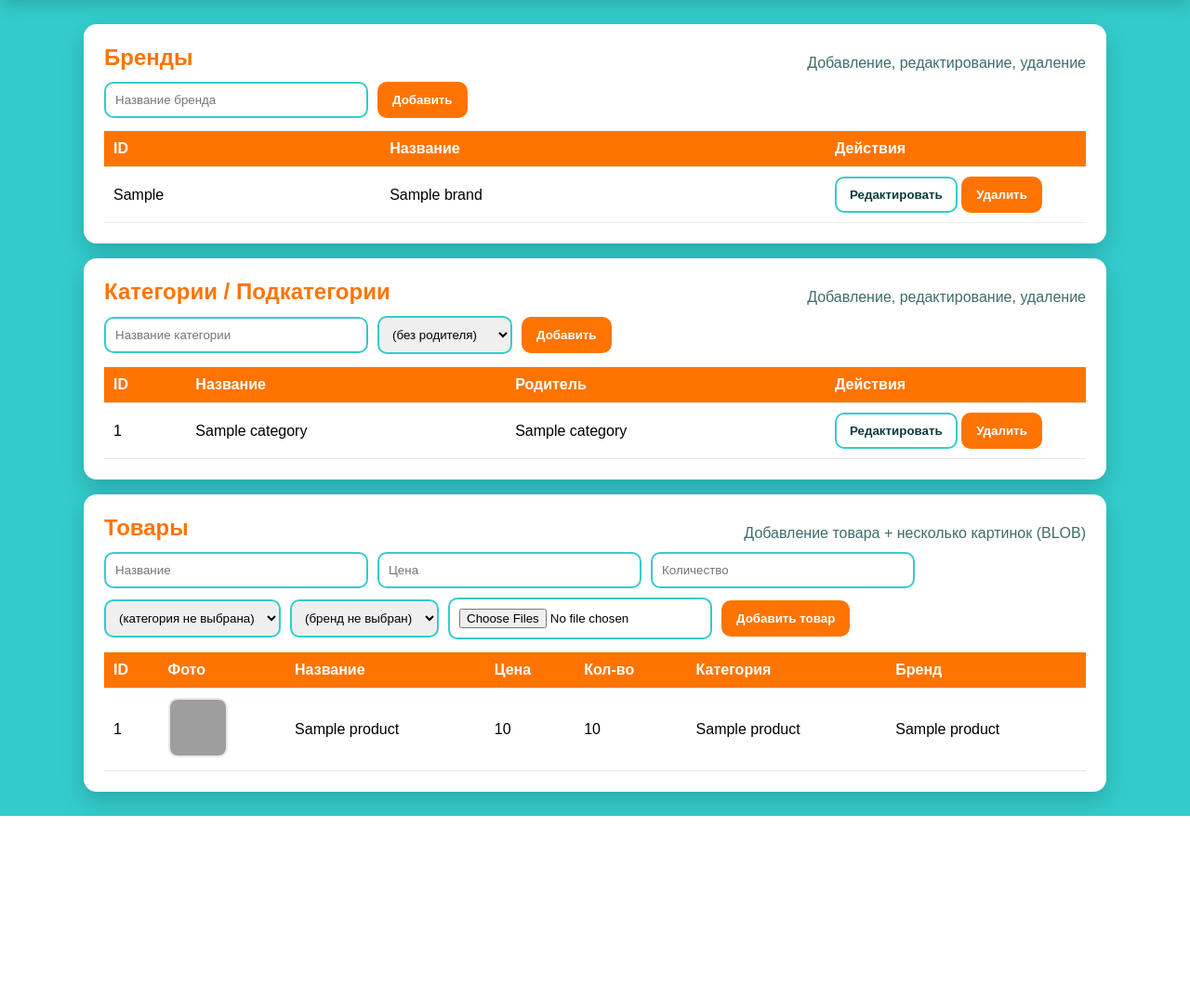
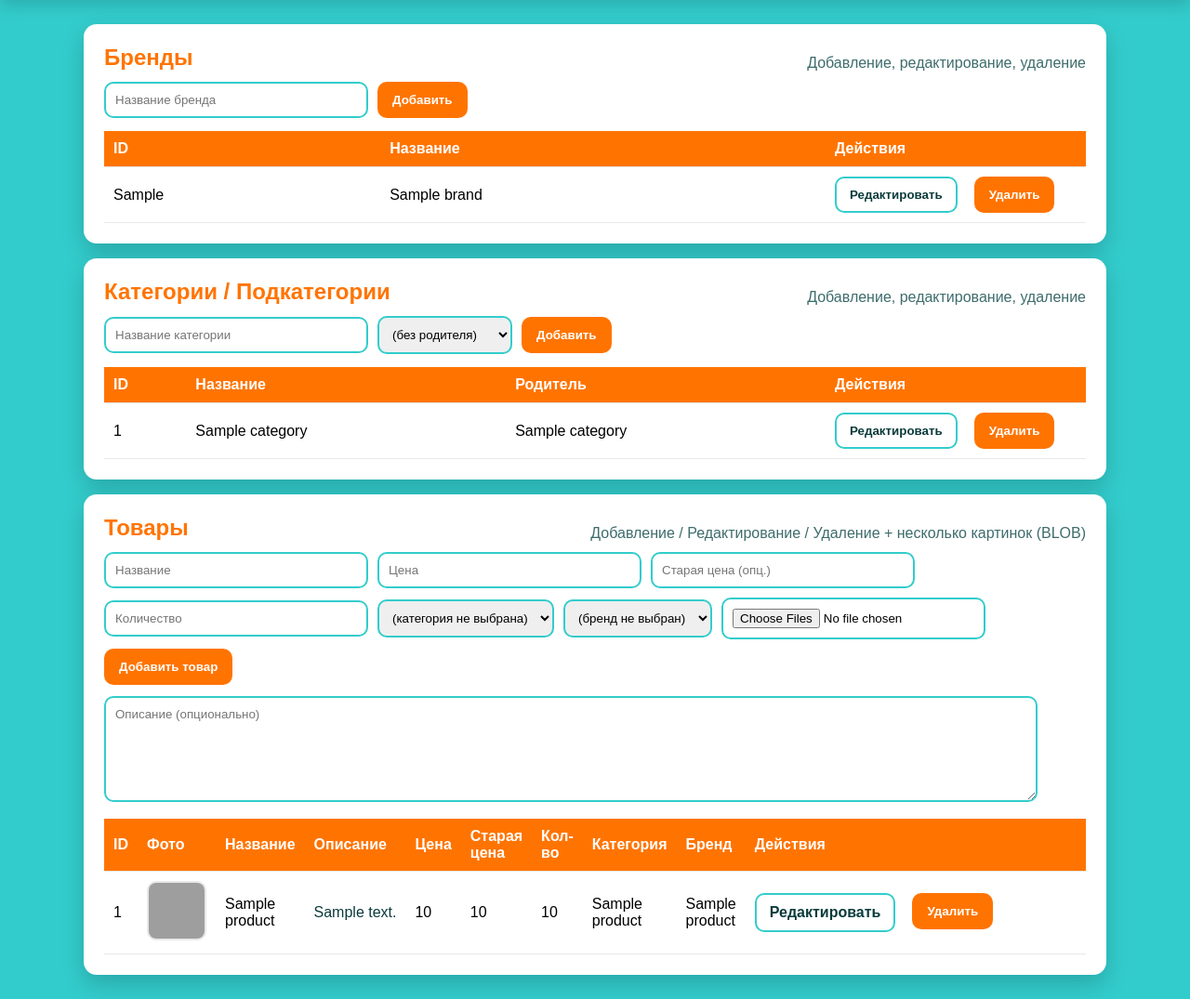
Before and after one commit to Alexustimenko/diplom, a Flask app: template app/templates/admin.html in a window 1280 px wide. Shown: the part 70-1145 px from the top of the page at 93% size. Before the commit the page ends 948 px from the top, so only its background shows below. Run offline with Flask 3, Linux system fonts and the light colour scheme; the template is opened without the code that fills it: most values are stand-ins (such as "Sample title", 1, 10 or a date in 2020); grey boxes are pictures that could not be loaded.

Commit message:
Added editing and deleting for goods

```diff
--- a/app/templates/admin.html
+++ b/app/templates/admin.html
@@ -1,7 +1,4 @@
-<!-- ============================
-     app/templates/admin.html
-     (обновление: блок товаров + загрузка нескольких BLOB-картинок)
-     ============================ -->
+<!-- app/templates/admin.html -->
 <!DOCTYPE html>
 <html>
 <head>
@@ -47,12 +44,19 @@
 
         .row{ display:flex; gap:10px; flex-wrap:wrap; align-items:center; }
 
-        input, select{
+        input, select, textarea{
             padding:10px;
             border:2px solid var(--cyan);
             border-radius:10px;
+            font-family: Arial, sans-serif;
         }
         input{ width:260px; }
+        textarea{
+            width: 100%;
+            max-width: 980px;
+            min-height: 90px;
+            resize: vertical;
+        }
 
         table{ width:100%; border-collapse:collapse; margin-top:14px; }
         th, td{ padding:10px; border-bottom:1px solid #e8e8e8; text-align:left; vertical-align:middle; }
@@ -67,6 +71,49 @@
         .chip{ background:var(--cyan); color:white; padding:6px 10px; border-radius:999px; font-weight:800; font-size:12px; }
 
         img.thumb{ width:60px; height:60px; object-fit:cover; border-radius:10px; border:2px solid #e8e8e8; }
+
+        details summary { list-style:none; }
+        details summary::-webkit-details-marker { display:none; }
+
+        .actions{
+            display:flex;
+            gap:18px;
+            align-items:flex-start;
+            flex-wrap:wrap;
+        }
+
+        .edit-form{
+            margin-top:12px;
+        }
+
+        .edit-form .row{
+            gap:14px;
+            margin-top:12px;
+        }
+
+        .edit-form .row:last-child{
+            margin-top:14px;
+        }
+
+        .edit-form button.btn.primary{
+            margin-left:10px;
+        }
+
+        .edit-form input[type="file"]{
+            width:260px;
+        }
+
+        .desc-wrap{
+            width:100%;
+        }
+
+        .desc-cell{
+            max-width: 340px;
+            white-space: nowrap;
+            overflow: hidden;
+            text-overflow: ellipsis;
+            color:#0b3b3b;
+        }
     </style>
 </head>
 
@@ -83,6 +130,13 @@
     </div>
 
     <div class="wrap">
+
+        {% if error %}
+            <div class="card"><div class="msg err">{{ error }}</div></div>
+        {% endif %}
+        {% if success %}
+            <div class="card"><div class="msg ok">{{ success }}</div></div>
+        {% endif %}
 
         <!-- BRANDS -->
         <div class="card">
@@ -109,7 +163,8 @@
                     <td>{{ b.id_brand }}</td>
                     <td>{{ b.name }}</td>
                     <td>
-                        <form method="POST" style="display:inline;">
+                        <div class="actions">
+                            <form method="POST">
                                 <input type="hidden" name="action" value="edit_brand">
                                 <input type="hidden" name="brand_id" value="{{ b.id_brand }}">
                                 <input type="hidden" name="brand_name" id="edit_name_{{ b.id_brand }}">
@@ -124,13 +179,14 @@
                                 >Редактировать</button>
                             </form>
 
-                        <form method="POST" style="display:inline;">
+                            <form method="POST">
                                 <input type="hidden" name="action" value="delete_brand">
                                 <input type="hidden" name="brand_id" value="{{ b.id_brand }}">
                                 <button class="btn primary" type="submit"
                                     onclick="return confirm('Удалить бренд {{ b.name }}?');"
                                 >Удалить</button>
                             </form>
+                        </div>
                     </td>
                 </tr>
                 {% endfor %}
@@ -172,7 +228,8 @@
                     <td>{{ c.name }}</td>
                     <td>{{ c.parent_name if c.parent_name else "-" }}</td>
                     <td>
-                        <form method="POST" style="display:inline;">
+                        <div class="actions">
+                            <form method="POST">
                                 <input type="hidden" name="action" value="edit_category">
                                 <input type="hidden" name="category_id" value="{{ c.category_id }}">
 
@@ -186,7 +243,7 @@
 
                                         const parentHint = 'Введите ID родителя (пусто = без родителя).\\nТекущий parent_id: {{ c.parent_id if c.parent_id else '' }}';
                                         const newParent = prompt(parentHint, '{{ c.parent_id if c.parent_id else '' }}');
-                                    const parentValue = (newParent === null) ? null : newParent.trim();
+                                        const parentValue = (newParent === null) ? '' : newParent.trim();
 
                                         document.getElementById('cat_name_{{ c.category_id }}').value = newName.trim();
                                         document.getElementById('cat_parent_{{ c.category_id }}').value = parentValue;
@@ -195,39 +252,35 @@
                                 >Редактировать</button>
                             </form>
 
-                        <form method="POST" style="display:inline;">
+                            <form method="POST">
                                 <input type="hidden" name="action" value="delete_category">
                                 <input type="hidden" name="category_id" value="{{ c.category_id }}">
                                 <button class="btn primary" type="submit"
                                     onclick="return confirm('Удалить категорию {{ c.name }}?');"
                                 >Удалить</button>
                             </form>
+                        </div>
                     </td>
                 </tr>
                 {% endfor %}
             </table>
         </div>
 
-        <!-- GLOBAL MESSAGES -->
-        {% if error %}
-            <div class="card"><div class="msg err">{{ error }}</div></div>
-        {% endif %}
-        {% if success %}
-            <div class="card"><div class="msg ok">{{ success }}</div></div>
-        {% endif %}
-
-        <!-- PRODUCTS (NEW) -->
+        <!-- PRODUCTS -->
         <div class="card">
             <div class="section-title">
                 <h2>Товары</h2>
-                <p class="muted">Добавление товара + несколько картинок (BLOB)</p>
+                <p class="muted">Добавление / Редактирование / Удаление + несколько картинок (BLOB)</p>
             </div>
 
-            <form method="POST" enctype="multipart/form-data" class="row">
+            <!-- ADD PRODUCT -->
+            <form method="POST" enctype="multipart/form-data">
                 <input type="hidden" name="action" value="add_product">
 
+                <div class="row">
                     <input name="name" placeholder="Название" required>
                     <input name="price" placeholder="Цена" required>
+                    <input name="old_price" placeholder="Старая цена (опц.)">
                     <input name="stock" placeholder="Количество" required>
 
                     <select name="category_id">
@@ -245,8 +298,12 @@
                     </select>
 
                     <input type="file" name="images" multiple>
+                    <button class="btn primary" type="submit">Добавить товар</button>
+                </div>
 
-                <button class="btn primary" type="submit">Добавить товар</button>
+                <div class="desc-wrap" style="margin-top:12px;">
+                    <textarea name="description" placeholder="Описание (опционально)"></textarea>
+                </div>
             </form>
 
             <table>
@@ -254,23 +311,87 @@
                     <th>ID</th>
                     <th>Фото</th>
                     <th>Название</th>
+                    <th>Описание</th>
                     <th>Цена</th>
+                    <th>Старая цена</th>
                     <th>Кол-во</th>
                     <th>Категория</th>
                     <th>Бренд</th>
+                    <th style="width:360px;">Действия</th>
                 </tr>
 
                 {% for p in products %}
                 <tr>
                     <td>{{ p.product_id }}</td>
-                    <td>
-                        <img class="thumb" src="/product_image/{{ p.product_id }}" alt="">
+                    <td><img class="thumb" src="/product_image/{{ p.product_id }}" alt=""></td>
+                    <td>{{ p.name }}</td>
+                    <td class="desc-cell" title="{{ p.description if p.description else '' }}">
+                        {{ p.description if p.description else "-" }}
                     </td>
-                    <td>{{ p.name }}</td>
                     <td>{{ p.price }}</td>
+                    <td>{{ p.old_price if p.old_price else "-" }}</td>
                     <td>{{ p.stock_quantity }}</td>
                     <td>{{ p.category_name if p.category_name else "-" }}</td>
                     <td>{{ p.brand_name if p.brand_name else "-" }}</td>
+                    <td>
+                        <div class="actions">
+                            <!-- EDIT -->
+                            <details>
+                                <summary class="btn">Редактировать</summary>
+                                <form method="POST" enctype="multipart/form-data" class="edit-form">
+                                    <input type="hidden" name="action" value="edit_product">
+                                    <input type="hidden" name="product_id" value="{{ p.product_id }}">
+
+                                    <div class="row">
+                                        <input name="name" value="{{ p.name }}" required>
+                                        <input name="price" value="{{ p.price }}" required>
+                                        <input name="old_price" value="{{ p.old_price if p.old_price else '' }}" placeholder="Старая цена (опц.)">
+                                        <input name="stock" value="{{ p.stock_quantity }}" required>
+
+                                        <select name="category_id">
+                                            <option value="">(категория не выбрана)</option>
+                                            {% for c in categories %}
+                                                <option value="{{ c.category_id }}" {% if p.category_id == c.category_id %}selected{% endif %}>
+                                                    {{ c.name }}
+                                                </option>
+                                            {% endfor %}
+                                        </select>
+
+                                        <select name="brand_id">
+                                            <option value="">(бренд не выбран)</option>
+                                            {% for b in brands %}
+                                                <option value="{{ b.id_brand }}" {% if p.id_brand == b.id_brand %}selected{% endif %}>
+                                                    {{ b.name }}
+                                                </option>
+                                            {% endfor %}
+                                        </select>
+                                    </div>
+
+                                    <div class="desc-wrap">
+                                        <textarea name="description" placeholder="Описание (опционально)">{{ p.description if p.description else '' }}</textarea>
+                                    </div>
+
+                                    <div class="row">
+                                        <input type="file" name="images" multiple>
+                                        <label style="display:flex; gap:10px; align-items:center; font-weight:700; color:#0b3b3b;">
+                                            <input type="checkbox" name="replace_images" value="1">
+                                            Заменить картинки (удалить старые)
+                                        </label>
+                                        <button class="btn primary" type="submit">Сохранить</button>
+                                    </div>
+                                </form>
+                            </details>
+
+                            <!-- DELETE -->
+                            <form method="POST">
+                                <input type="hidden" name="action" value="delete_product">
+                                <input type="hidden" name="product_id" value="{{ p.product_id }}">
+                                <button class="btn primary" type="submit"
+                                    onclick="return confirm('Удалить товар {{ p.name }}? Удалятся и картинки!');"
+                                >Удалить</button>
+                            </form>
+                        </div>
+                    </td>
                 </tr>
                 {% endfor %}
             </table>
```
Also changed, not shown: app/routes/auth.py (+66 -16 lines). Lines whose indentation alone changed are shown as unchanged.
